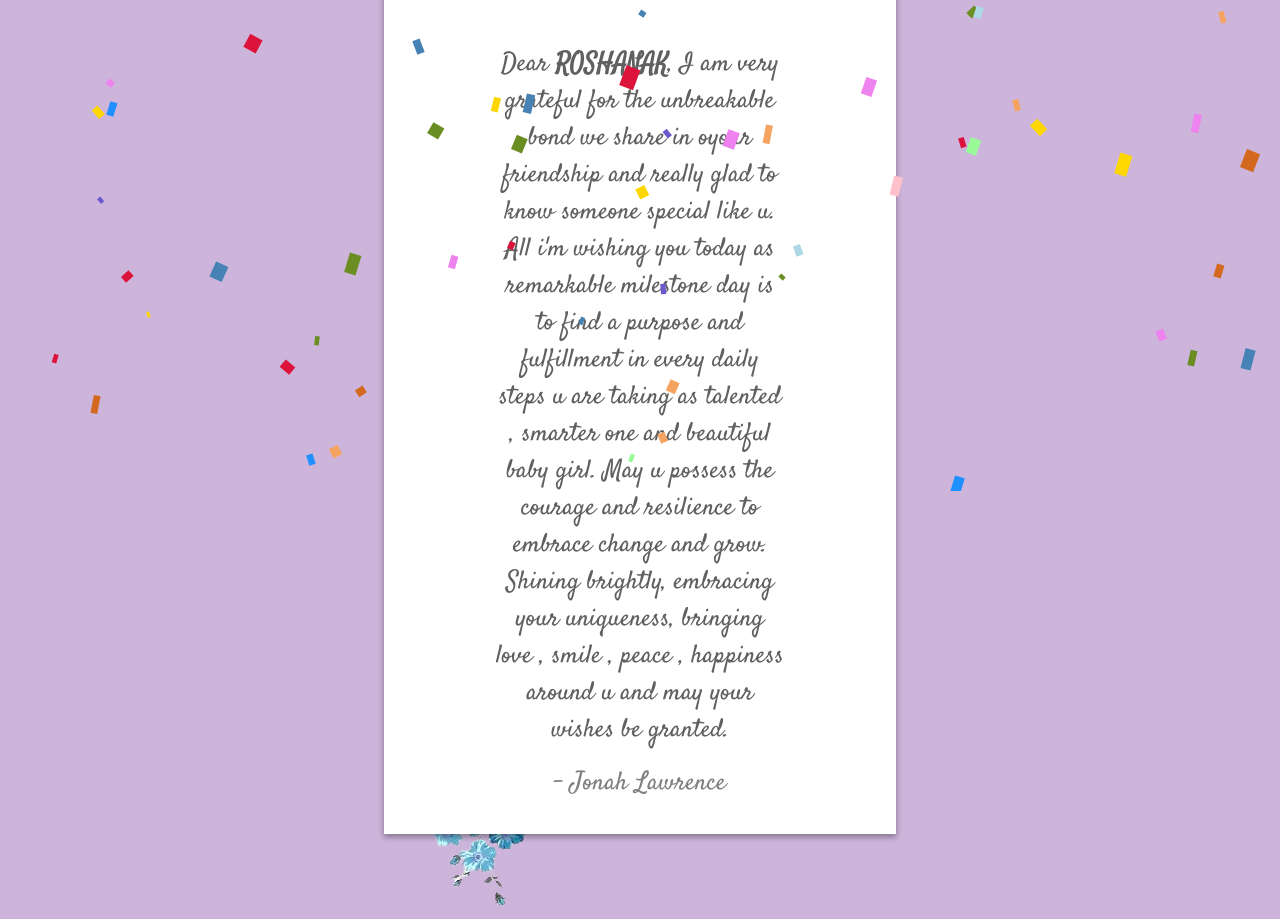
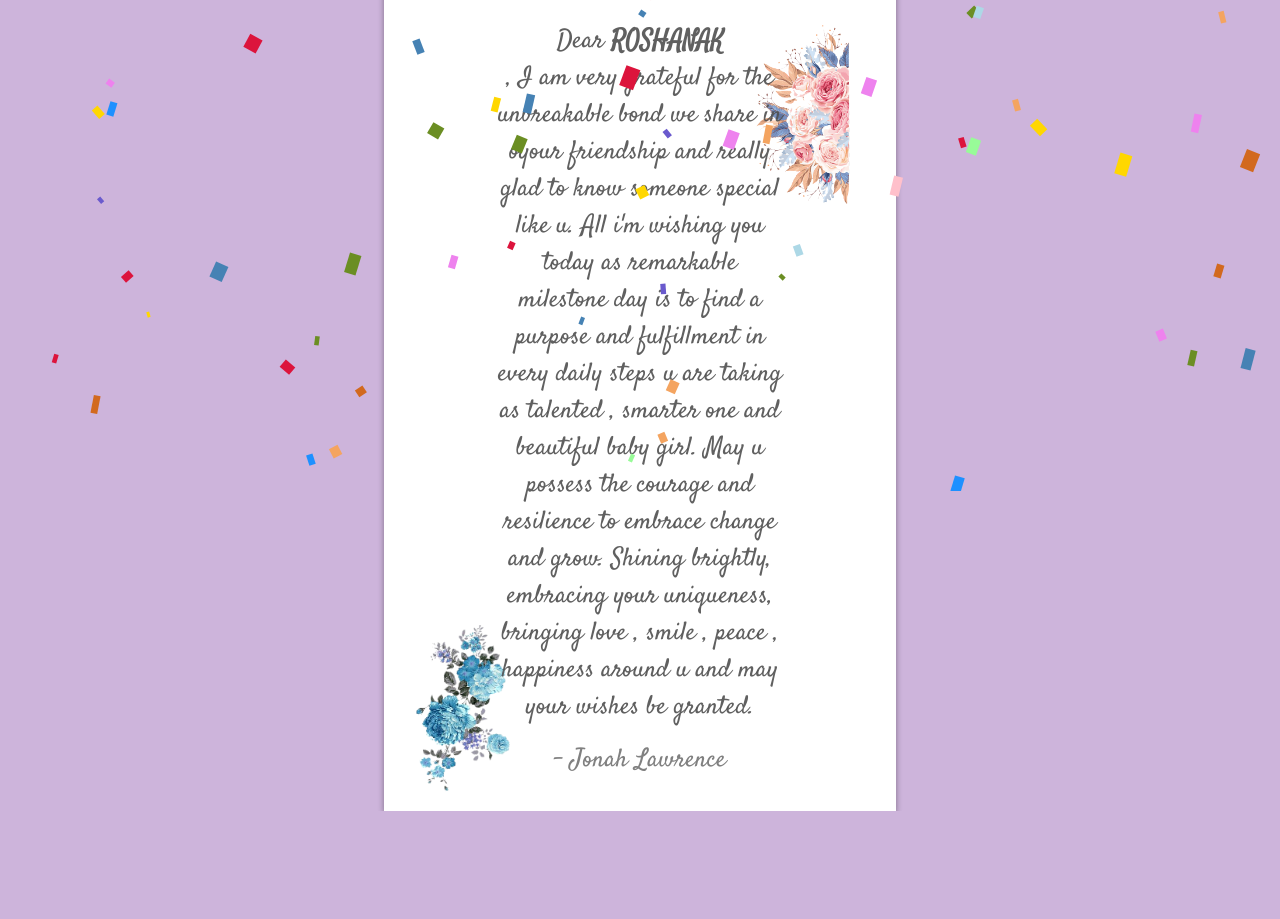
Before and after one commit to KamsAudry/roshbir, a plain HTML site: page index.html in a window 1280 px wide. Shown: the part 309-1228 px from the top of the page. After the commit the page ends 1120 px from the top, so only its background shows below. Drawn offline with nearby package versions, Linux system fonts and the light colour scheme.

Commit message:
Update index.html

```diff
--- a/index.html
+++ b/index.html
@@ -16,8 +16,8 @@
         <div class="card">
             <div class="text">
                 <h1>Happy Birthday!</h1>
-                <br>
-                <p>Dear <b>ROSHANAK</b>,
+
+                <p>Dear <b>ROSHANAK</b><br>,
                     I am very grateful for the unbreakable bond we share in oyour friendship
                     and really glad to know someone special like u.
                     All i'm wishing you today as remarkable milestone day is to find a purpose and fulfillment in every
@@ -26,15 +26,16 @@
                     May u possess the courage and resilience to embrace change and grow.
                     Shining brightly, embracing your uniqueness, bringing love , smile , peace , happiness around u and
                     may your wishes be granted.
+                    <img class="img"
+                        src="./Black_and_white_tree_illustration__Tree_Oak_Drawing_Silhouette__Trees_silhouette__watercolor_Painting__pencil__leaf_png-removebg-preview.png"
+                        alt="" style="background-color: transparent; width: 35%;">
+                    <img class="img_two"
+                        src="./Flower_PNG_Transparent__Flowers__Peony__Painted_PNG_Image_For_Free_Download-removebg-preview.png"
+                        alt="" style="background-color: transparent; width: 35%;">
                 </p>
                 <p class="muted">- Jonah Lawrence</p>
-                <img class="img"
-                    src="./Black_and_white_tree_illustration__Tree_Oak_Drawing_Silhouette__Trees_silhouette__watercolor_Painting__pencil__leaf_png-removebg-preview.png"
-                    alt="" style="background-color: transparent; width: 30%;">
-                <img class="img_two"
-                    src="./Flower_PNG_Transparent__Flowers__Peony__Painted_PNG_Image_For_Free_Download-removebg-preview.png"
-                    alt="">
             </div>
+
         </div>
     </div>
     <script src="./confetti.js"></script>
```
